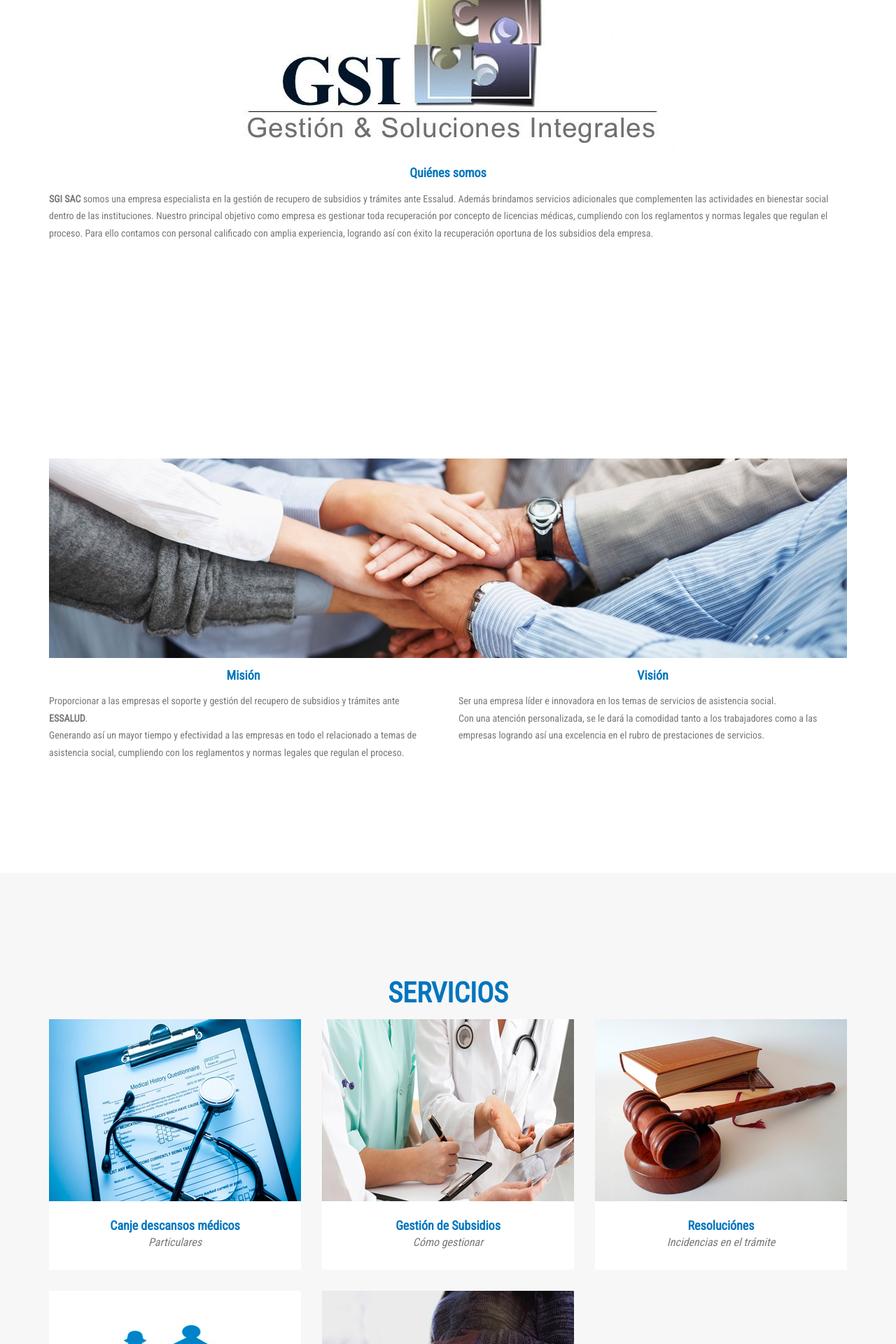
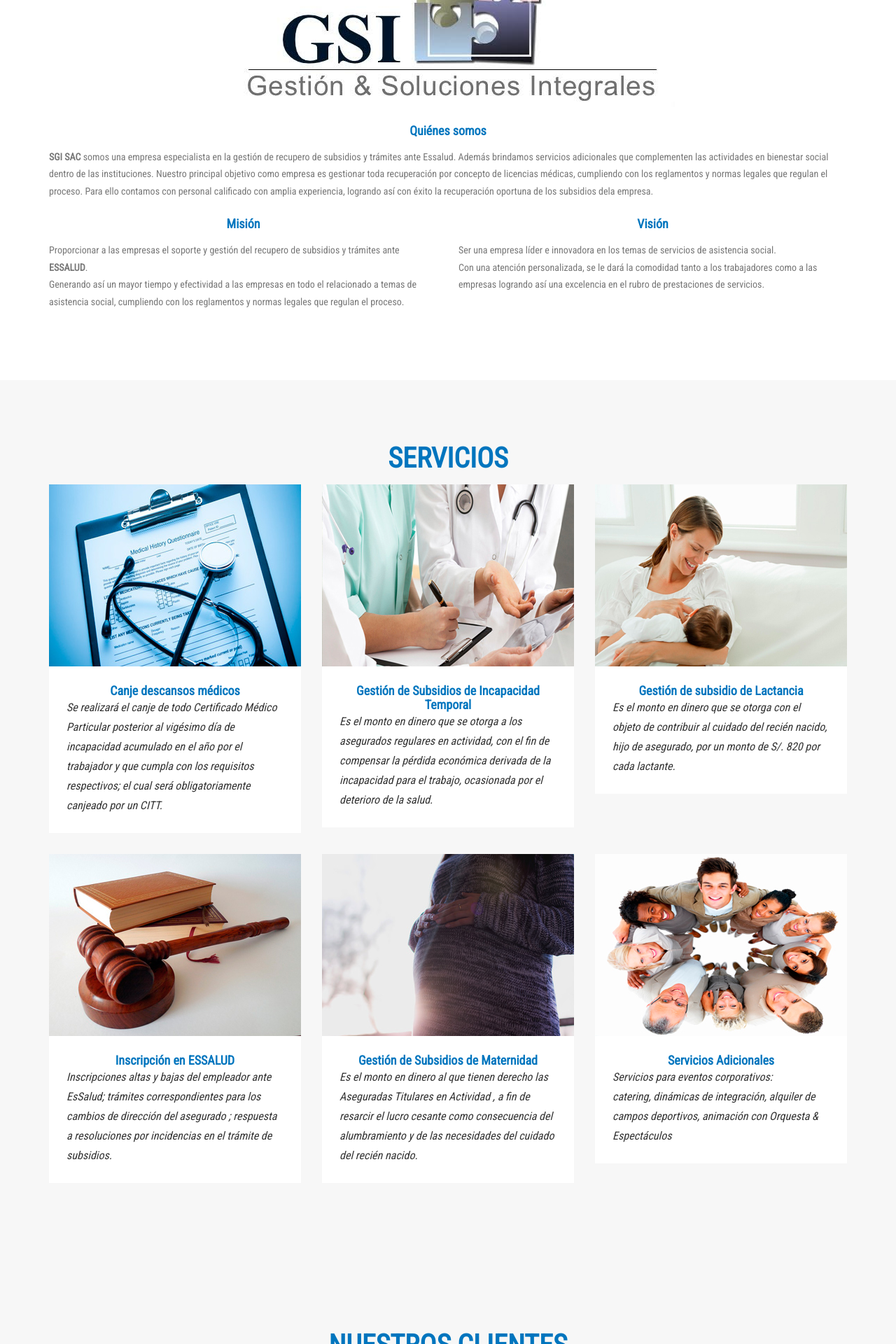
Before and after one commit to dxnydlc/pagina_boo1, a PHP site: page / in a window 1280 px wide. Shown: the part 880-2800 px from the top of the page at 70% size. Run offline with PHP 8.4, Linux system fonts and the light colour scheme; some libraries are stand-ins or nearby versions; some web fonts are replaced.

Commit message:
cambios 20 - 08 -2016
cambios front

```diff
--- a/css/agency.css
+++ b/css/agency.css
@@ -46,3 +46,16 @@ body, a, li, ul, p, h1,h2,h3,h4,h5,td,th,button, input{
 .img-center{
 	margin: 0 auto;
 }
+
+section{
+	padding: 90px 0 !important;
+}
+
+
+section#contact
+{
+	background-color:#222;
+	background-image:url(../img/img-contacto-01.jpg);
+	background-position:center;
+	background-repeat:no-repeat
+}
--- a/index.php
+++ b/index.php
@@ -61,9 +61,6 @@ $var = 'hola';
                         <a href="#page-top"></a>
                     </li>
                     <li>
-                        <a class="page-scroll color-azul " href="#quienessomos">Quienes Somos</a>
-                    </li>
-                    <li>
                         <a class="page-scroll color-azul " href="#services">Nosotros</a>
                     </li>
                     <li>
@@ -98,14 +95,16 @@ $var = 'hola';
         </div>
     </header>
 
-    <!-- Quienes somos -->
-    <section id="quienessomos">
+
+
+    <!-- Services Section -->
+    <section id="services">
         <div class="container">
             <div class="row">
                 <div class="col-lg-12 text-center">
                     <!--<h3 class="section-heading color-azul ">Acerca de nosotros</h3>-->
                     <!--<h3 class="section-subheading text-muted">Lorem ipsum dolor sit amet consectetur.</h3>-->
-                    <img src="img/logos/logo-big.jpg" alt="" class="img-responsive img-center ">
+                    <img src="img/logos/logo-big.jpg" alt="" class="img-responsive img-center">
                 </div>
             </div>
             <div class="row ">
@@ -124,39 +123,15 @@ $var = 'hola';
                         recuperación oportuna de los subsidios dela empresa.
                     </p>
                 </div>
-            </div>
-        </div>
-    </section>
-
-    <!-- Services Section -->
-    <section id="services">
-        <div class="container">
-            <div class="row">
-                <div class="col-lg-12 text-center">
-                    <!--<h3 class="section-heading color-azul ">Acerca de nosotros</h3>-->
-                    <!--<h3 class="section-subheading text-muted">Lorem ipsum dolor sit amet consectetur.</h3>-->
-                    <img src="img/mision-vision/banner-001.jpg" alt="" class="img-responsive">
-                </div>
-            </div>
-            <div class="row ">
                 <div class="col-md-6 ">
-                    <!--<span class="fa-stack fa-4x">
-                        <i class="fa fa-circle fa-stack-2x text-primary"></i>
-                        <i class="fa fa-shopping-cart fa-stack-1x fa-inverse"></i>
-                    </span>-->
                     <h4 class="service-heading text-center color-azul ">Misión</h4>
                     <p class="text-muted text-left ">Proporcionar a las empresas el soporte y gestión del recupero de subsidios y trámites ante <strong>ESSALUD</strong>.<br/>
                     Generando así un mayor tiempo y efectividad a las empresas en todo el relacionado a temas de asistencia social, cumpliendo con los reglamentos y normas legales que regulan el proceso.</p>
                 </div>
                 <div class="col-md-6 ">
-                    <!--<span class="fa-stack fa-4x">
-                        <i class="fa fa-circle fa-stack-2x text-primary"></i>
-                        <i class="fa fa-laptop fa-stack-1x fa-inverse"></i>
-                    </span>-->
                     <h4 class="service-heading text-center color-azul ">Visión</h4>
                     <p class="text-muted text-left ">Ser una empresa líder e innovadora en los temas de servicios de asistencia social.<br/>
                     Con una atención personalizada, se le dará la comodidad tanto a los trabajadores como a las empresas logrando así una excelencia en el rubro de prestaciones de servicios.</p>
-                </div>
                 </div>
             </div>
         </div>
@@ -173,89 +148,57 @@ $var = 'hola';
             </div>
             <div class="row">
                 <div class="col-md-4 col-sm-6 portfolio-item">
-                    <a href="http://gsisac.com.pe/blog/index.php/procedimiento-para-canje-de-descansos-medicos-particulares-essalud/" class="portfolio-link" >
-                        <div class="portfolio-hover">
+                    <!--<a href="#" class="portfolio-link" >-->
+                        <!--<div class="portfolio-hover">
                             <div class="portfolio-hover-content">
                                 <i class="fa fa-plus fa-3x"></i>
                             </div>
-                        </div>
+                        </div>-->
                         <img src="img/servicios/img-descanso-medic.jpg" class="img-responsive" alt="">
-                    </a>
+                    <!--</a>-->
                     <div class="portfolio-caption">
                         <h4 class="color-azul" >Canje descansos médicos</h4>
-                        <p class="text-muted">Particulares</p>
+                        <p class="text-left">Se realizará el canje de todo Certificado Médico Particular posterior al vigésimo día de incapacidad acumulado en el año por el trabajador y que cumpla con los requisitos respectivos; el cual será obligatoriamente canjeado por un CITT.</p>
                     </div>
                 </div>
                 <div class="col-md-4 col-sm-6 portfolio-item">
-                    <a href="http://gsisac.com.pe/blog/index.php/2016/07/05/tramite-de-subsidios-por-maternidad/" class="portfolio-link" >
-                        <div class="portfolio-hover">
-                            <div class="portfolio-hover-content">
-                                <i class="fa fa-plus fa-3x"></i>
-                            </div>
-                        </div>
                         <img src="img/servicios/subsidios-01.jpg" class="img-responsive" alt="">
-                    </a>
                     <div class="portfolio-caption">
-                        <h4 class="color-azul" >Gestión de Subsidios</h4>
-                        <p class="text-muted">Cómo gestionar</p>
+                        <h4 class="color-azul" >Gestión de Subsidios de Incapacidad Temporal</h4>
+                        <p class="text-left">Es el monto en dinero que se otorga a los asegurados regulares en actividad, con el fin de compensar la pérdida económica derivada de la incapacidad para el trabajo, ocasionada por el deterioro de la salud.</p>
                     </div>
                 </div>
                 <div class="col-md-4 col-sm-6 portfolio-item">
-                    <a href="http://gsisac.com.pe/blog/index.php/2016/07/13/incidencias-en-el-tramite-de-subsidios/" class="portfolio-link" >
-                        <div class="portfolio-hover">
-                            <div class="portfolio-hover-content">
-                                <i class="fa fa-plus fa-3x"></i>
-                            </div>
-                        </div>
+                        <img src="img/servicios/lactancia-01.jpg" class="img-responsive" alt="">
+
+                    <div class="portfolio-caption">
+                        <h4 class="color-azul" >Gestión de subsidio de Lactancia</h4>
+                        <p class="text-left">Es el monto en dinero que se otorga con el objeto de contribuir al cuidado del recién nacido, hijo de asegurado, por un monto de S/. 820 por cada lactante.</p>
+                    </div>
+                </div>
+                </div>
+                <div class="row">
+                <div class="col-md-4 col-sm-6 portfolio-item">
                         <img src="img/servicios/resolucion-02.jpg" class="img-responsive" alt="">
-                    </a>
                     <div class="portfolio-caption">
-                        <h4 class="color-azul" >Resoluciónes</h4>
-                        <p class="text-muted">Incidencias en el trámite</p>
+                        <h4 class="color-azul" >Inscripción en ESSALUD</h4>
+                        <p class="text-left">Inscripciones altas y bajas del empleador ante EsSalud; trámites correspondientes para los cambios de dirección del asegurado ; respuesta a resoluciones por incidencias en el trámite de subsidios.</p>
                     </div>
                 </div>
                 <div class="col-md-4 col-sm-6 portfolio-item">
-                    <a href="http://gsisac.com.pe/blog/index.php/2016/07/05/requisitos-para-inscripcion-de-madre-gestante-yo-extra-matrimonial/" class="portfolio-link" >
-                        <div class="portfolio-hover">
-                            <div class="portfolio-hover-content">
-                                <i class="fa fa-plus fa-3x"></i>
-                            </div>
-                        </div>
-                        <img src="img/servicios/essalud-logo.jpg" class="img-responsive" alt="">
-                    </a>
+                        <img src="img/servicios/img-serv-02.jpg" class="img-responsive" alt="">
                     <div class="portfolio-caption">
-                        <h4 class="color-azul" >Inscripción en ESSALUD</h4>
-                        <p class="text-muted">Cómo gestionar</p>
+                        <h4 class="color-azul" >Gestión de Subsidios de Maternidad</h4>
+                        <p class="text-left">Es el monto en dinero al que tienen derecho las Aseguradas Titulares en Actividad , a fin de resarcir el lucro cesante como consecuencia del alumbramiento y de las necesidades del cuidado del recién nacido.</p>
                     </div>
                 </div>
                 <div class="col-md-4 col-sm-6 portfolio-item">
-                    <a href="http://gsisac.com.pe/blog/index.php/2016/07/04/subsidio-por-lactancia/" class="portfolio-link" data-toggle="modal">
-                        <div class="portfolio-hover">
-                            <div class="portfolio-hover-content">
-                                <i class="fa fa-plus fa-3x"></i>
-                            </div>
-                        </div>
-                        <img src="img/servicios/img-serv-02.jpg" class="img-responsive" alt="">
-                    </a>
+                        <img src="img/servicios/servicios-001.jpg" class="img-responsive" alt="">
                     <div class="portfolio-caption">
-                        <h4 class="color-azul" >Gestión de Lactancia</h4>
-                        <p class="text-muted">Cómo gestionar</p>
+                        <h4 class="color-azul" >Servicios Adicionales</h4>
+                        <p class="text-left">Servicios para eventos corporativos:<br/>catering, dinámicas de integración, alquiler de campos deportivos, animación con Orquesta & Espectáculos</p>
                     </div>
                 </div>
-                <!--<div class="col-md-4 col-sm-6 portfolio-item">
-                    <a href="#portfolioModal6" class="portfolio-link" data-toggle="modal">
-                        <div class="portfolio-hover">
-                            <div class="portfolio-hover-content">
-                                <i class="fa fa-plus fa-3x"></i>
-                            </div>
-                        </div>
-                        <img src="img/portfolio/dreams.png" class="img-responsive" alt="">
-                    </a>
-                    <div class="portfolio-caption">
-                        <h4>Dreams</h4>
-                        <p class="text-muted">Website Design</p>
-                    </div>
-                </div>-->
             </div>
         </div>
     </section>
@@ -354,24 +297,19 @@ $var = 'hola';
             <aside class="clients">
                 <div class="container">
                     <div class="row">
-                        <div class="col-md-3 col-sm-6">
+                        <div class="col-md-4 col-sm-12 ">
                             <a href="#">
                                 <img src="img/logos/logp-pepsico.png" class="img-responsive img-centered" alt="">
                             </a>
                         </div>
-                        <div class="col-md-3 col-sm-6">
+                        <div class="col-md-4 col-sm-12 ">
                             <a href="#">
                                 <img src="img/logos/logo-campo-fe.png" class="img-responsive img-centered" alt="">
                             </a>
                         </div>
-                        <div class="col-md-3 col-sm-6">
+                        <div class="col-md-4 col-sm-12 ">
                             <a href="#">
-                                <img src="img/logos/logo-rm.png" class="img-responsive img-centered" alt="">
-                            </a>
-                        </div>
-                        <div class="col-md-3 col-sm-6">
-                            <a href="#">
-                                <img src="img/logos/logo-saxon.png" class="img-responsive img-centered" alt="">
+                                <img src="img/logos/logo-rm-01.png" class="img-responsive img-centered" alt="">
                             </a>
                         </div>
 
@@ -388,8 +326,8 @@ $var = 'hola';
         <div class="container">
             <div class="row">
                 <div class="col-lg-12 text-center">
-                    <h2 class="section-heading color-blanco ">Contacto</h2>
-                    <h3 class="section-subheading text-muted color-blanco ">Escriba su consulta y le responderemos a la brevedad.</h3>
+                    <h2 class="section-heading color-azul ">Contacto</h2>
+                    <h3 class="section-subheading text-muted color-azul ">Escriba su consulta y le responderemos a la brevedad.</h3>
                 </div>
             </div>
             <div class="row">
```
Also changed, not shown: img/logos/logo-rm-01.png (added), img/servicios/lactancia-01.jpg (added), img/servicios/servicios-001.jpg (added).
